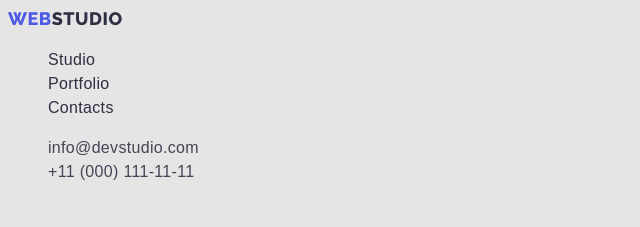
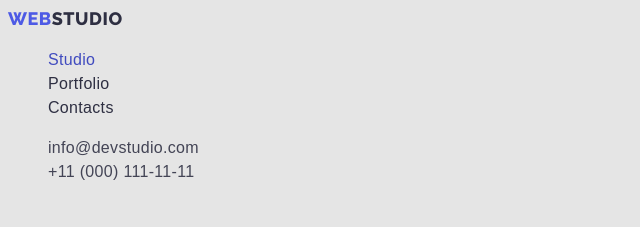
Before and after one commit to Vitaliycode1/goit-markup-hw-02, a plain HTML site: page index.html in a window 1280 px wide. In both pictures the pointer is over the link "Studio". Shown: the top 227 px of the page, 0-640 px from the left. Drawn offline with Linux system fonts and the light colour scheme.

Commit message:
update style.css

```diff
--- a/css/styles.css
+++ b/css/styles.css
@@ -79,13 +79,13 @@ body {
   color: var(--secondary-text-color);
 }
 
-a .header-nav-link :hover,
-a .header-nav-link :focus,
-a .contscts-link :hover,
-a .contscts-link :focus {
+.header-nav-link:hover,
+.header-nav-link:focus,
+.contscts-link:hover,
+.contscts-link:focus {
   color: #404bbf;
 }
-.header-nav-link :active {
+.header-nav-link:active {
   text-decoration: underline;
   color: #404bbf;
 }
```
